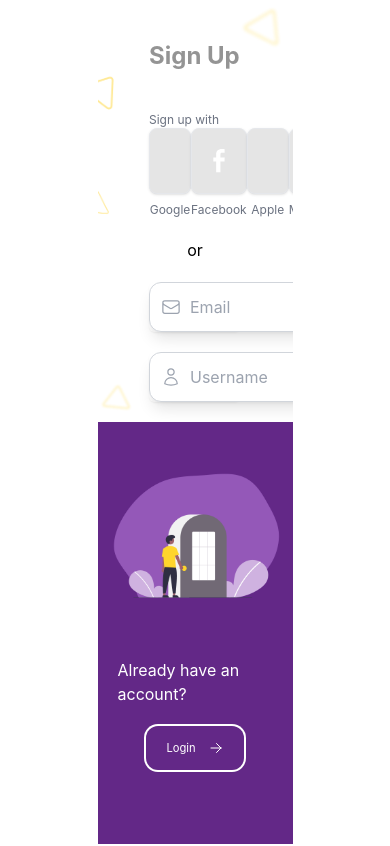
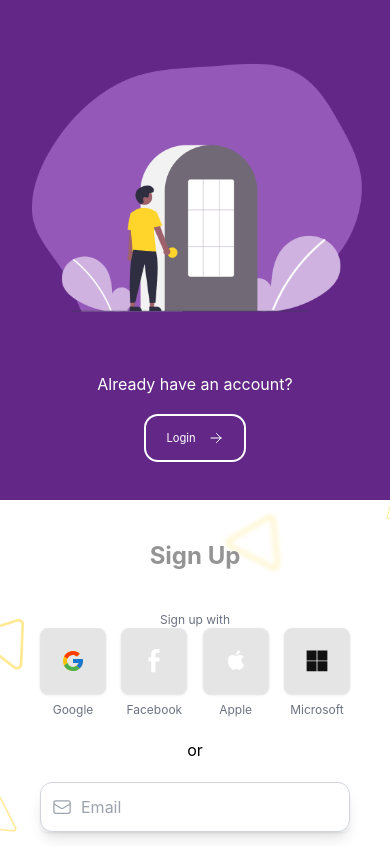
Before and after one commit to kingdanie/intime, a Next.js app: page /register in a window 390 px wide. Shown: the top 846 px of the page. Built offline with nearby package versions, Linux system fonts and the light colour scheme.

Commit message:
improve mobile responsivity of register page

```diff
--- a/pages/register.tsx
+++ b/pages/register.tsx
@@ -104,9 +104,9 @@ export default function Register() {
   };
 
   return (
-    <div className="h-screen w-full flex flex-col md:flex-row items-center justify-center">
-      <div className="h-full w-1/2 py-5 px-10 flex justify-center overflow-y-auto register-bg">
-        <div className="flex flex-col w-4/5 max-w-lg">
+    <div className="md:h-screen w-full flex flex-col-reverse md:flex-row md:items-center justify-center">
+      <div className="md:h-full md:w-1/2 py-5 px-10 md:flex text-center justify-center overflow-y-auto register-bg">
+        <div className="flex flex-col md:w-4/5 max-w-lg">
           <h1 className="py-5 text-2xl font-bold">
             Sign Up
           </h1>
@@ -279,7 +279,7 @@ export default function Register() {
           </form>
         </div>
       </div>
-      <div className="w-1/2 h-full bg-filler flex flex-col items-center pt-10">
+      <div className="md:w-1/2 md:h-full text-center bg-filler flex flex-col items-center pt-10">
         <Image
           src={"/register.png"}
           alt="register image"
@@ -290,7 +290,7 @@ export default function Register() {
         <h3 className="text-white p-5">
           Already have an account?
         </h3>
-        <Link href="/login">
+        <Link href="/login" className="mb-10 md:mb-0">
           <button className="ring-white ring-2 shadow flex items-center space-x-3 focus:border-white focus:ring-white  py-3 px-5 rounded-xl text-sm text-white">
             <small>Login</small>
             <ArrowSmallRightIcon className="w-4" />
```
